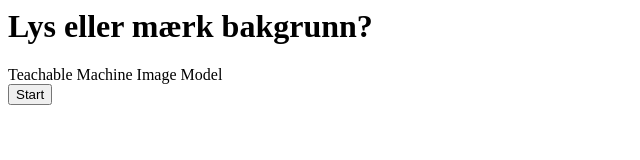
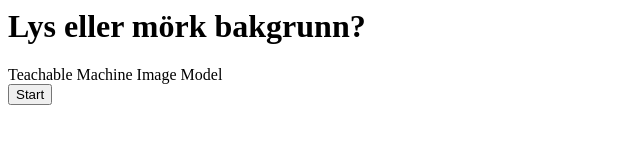
Before and after one commit to Arnie-JeSuis92/MachineLearning, a plain HTML site: page index.html in a window 1280 px wide. Shown: the whole page, without its empty margins (0-640 px from the left). Drawn offline with Linux system fonts and the light colour scheme.

Commit message:
Switched out invalid letter

```diff
--- a/index.html
+++ b/index.html
@@ -1,4 +1,4 @@
-<h1>Lys eller mærk bakgrunn?</h1>
+<h1>Lys eller mörk bakgrunn?</h1>
 <div>Teachable Machine Image Model</div>
 <button type="button" onclick="init()">Start</button>
 <div id="webcam-container"></div>
```
